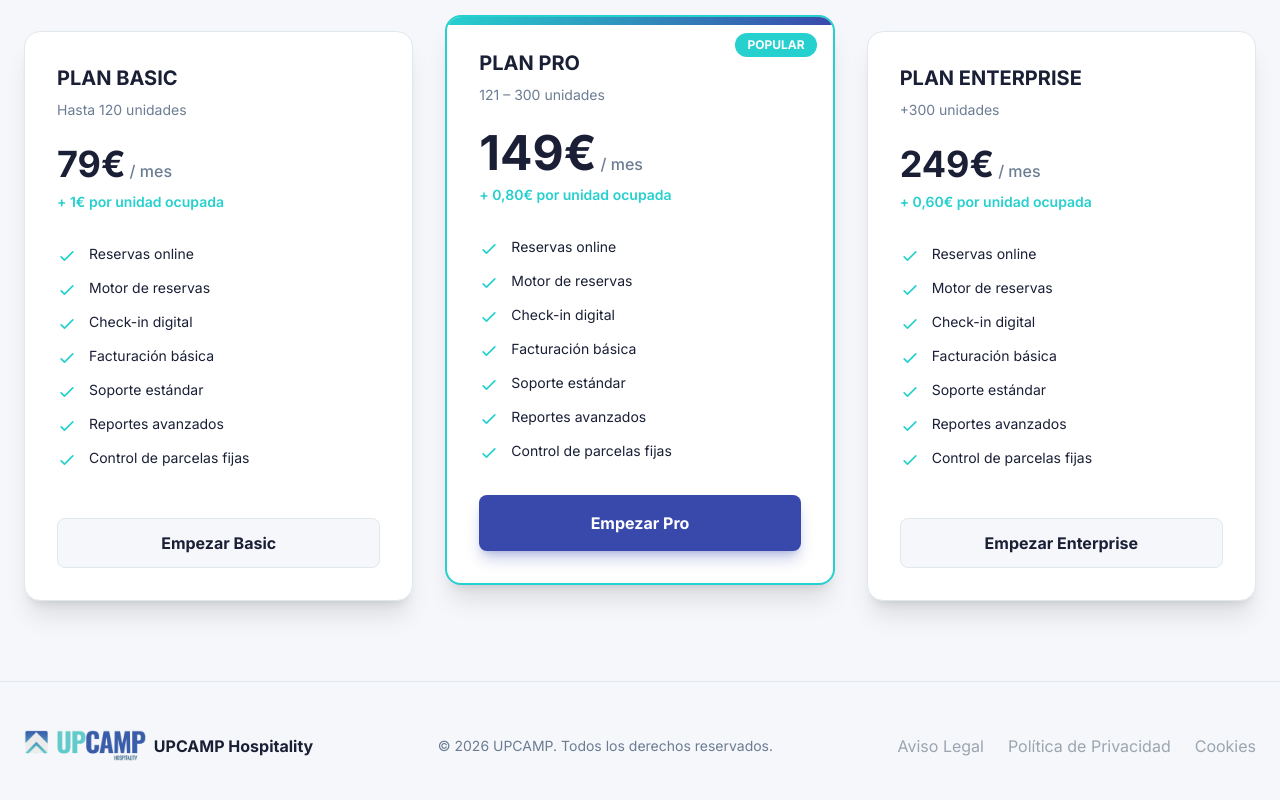
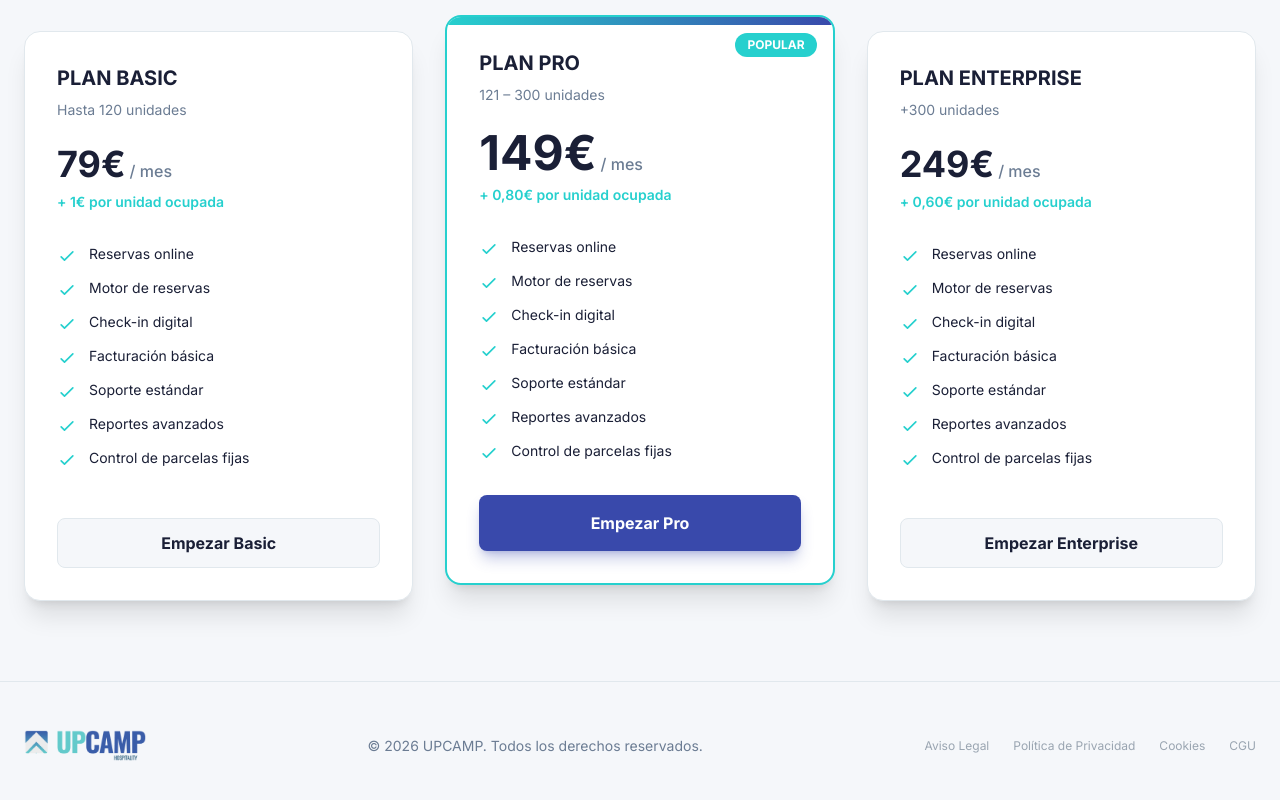
Before and after one commit to cloudindev/upcamp, a React (Vite) app in the folder frontend/: page / in a window 1280 px wide. Shown: the part 1974-2774 px from the top of the page. Built offline with nearby package versions, Linux system fonts and the light colour scheme; no server answers.

Commit message:
Refine Footer: Remove text logo, smaller links, add CGU

```diff
--- a/frontend/src/components/landing/Footer.tsx
+++ b/frontend/src/components/landing/Footer.tsx
@@ -10,14 +10,13 @@ export default function Footer() {
                             alt="UPCAMP Hospitality"
                             className="h-8 w-auto object-contain"
                         />
-                        <span className="font-bold text-text-primary">UPCAMP Hospitality</span>
                     </div>
 
                     <div className="text-sm text-text-secondary">
                         © {new Date().getFullYear()} UPCAMP. Todos los derechos reservados.
                     </div>
 
-                    <div className="flex gap-6">
+                    <div className="flex gap-6 text-xs">
                         <a href="#" className="text-text-muted hover:text-upcamp-blue transition-colors">
                             Aviso Legal
                         </a>
@@ -27,6 +26,9 @@ export default function Footer() {
                         <a href="#" className="text-text-muted hover:text-upcamp-blue transition-colors">
                             Cookies
                         </a>
+                        <a href="#" className="text-text-muted hover:text-upcamp-blue transition-colors">
+                            CGU
+                        </a>
                     </div>
                 </div>
             </div>
```
